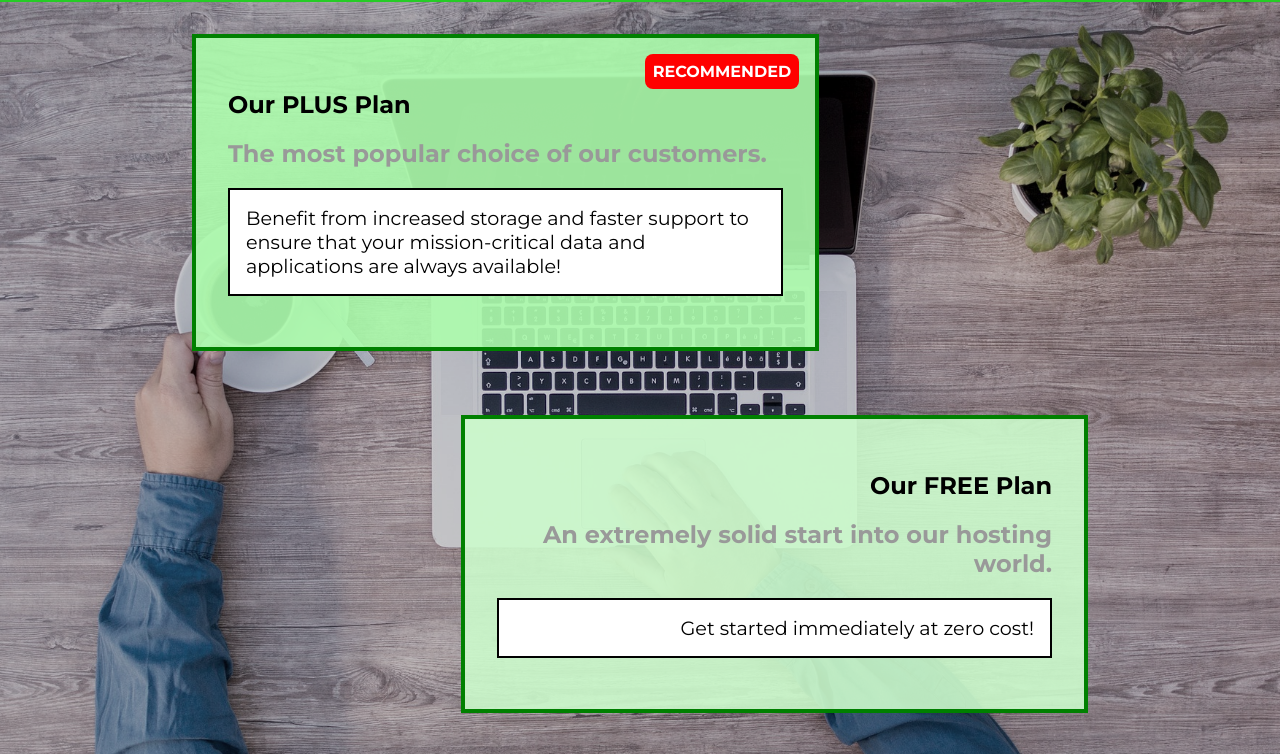
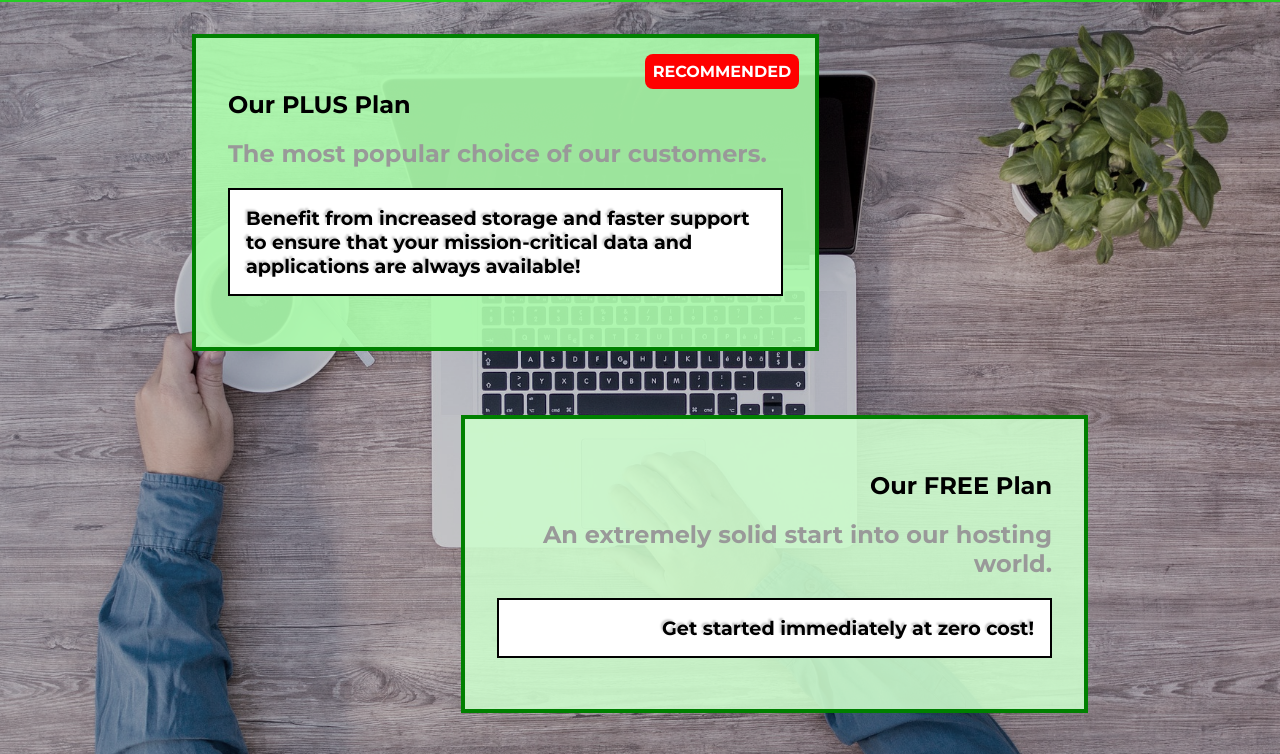
Before and after one commit to SouhardyaSaha/Learning-CSS, a plain HTML site: page course-project/packages/index.html in a window 1280 px wide. Shown: the part 46-800 px from the top of the page. Drawn offline with Linux system fonts and the light colour scheme.

Commit message:
font module complete

```diff
--- a/course-project/packages/index.html
+++ b/course-project/packages/index.html
@@ -7,8 +7,6 @@
     <meta name="viewport" content="width=device-width, initial-scale=1.0">
     <title>uHost</title>
     <link rel="shortcut icon" href="../img/favicon.png">
-    <link href="https://fonts.googleapis.com/css?family=Anton" rel="stylesheet">
-    <link href="https://fonts.googleapis.com/css?family=Montserrat:400,700" rel="stylesheet">
     <link rel="stylesheet" href="packages.css">
     <link rel="stylesheet" href="../shared.css">
 </head>
--- a/course-project/packages/packages.css
+++ b/course-project/packages/packages.css
@@ -61,6 +61,8 @@ main {
   color: black;
   border: 2px solid black;
   font-size: 1.2rem;
+  font-weight: bold;
+  text-shadow: -2px -2px 2px rgba(0, 0, 0, 0.2);
 }
 
 .package-free {
--- a/course-project/shared.css
+++ b/course-project/shared.css
@@ -1,3 +1,6 @@
+@import url("https://fonts.googleapis.com/css?family=Montserrat:400,700");
+@import url("https://fonts.googleapis.com/css2?family=Anton");
+
 * {
   box-sizing: border-box;
 }
```
Also changed, not shown: course-project/customers/index.html (+0 -1 lines), course-project/index.html (+0 -2 lines), course-project/start-hosting/index.html (+0 -1 lines).
